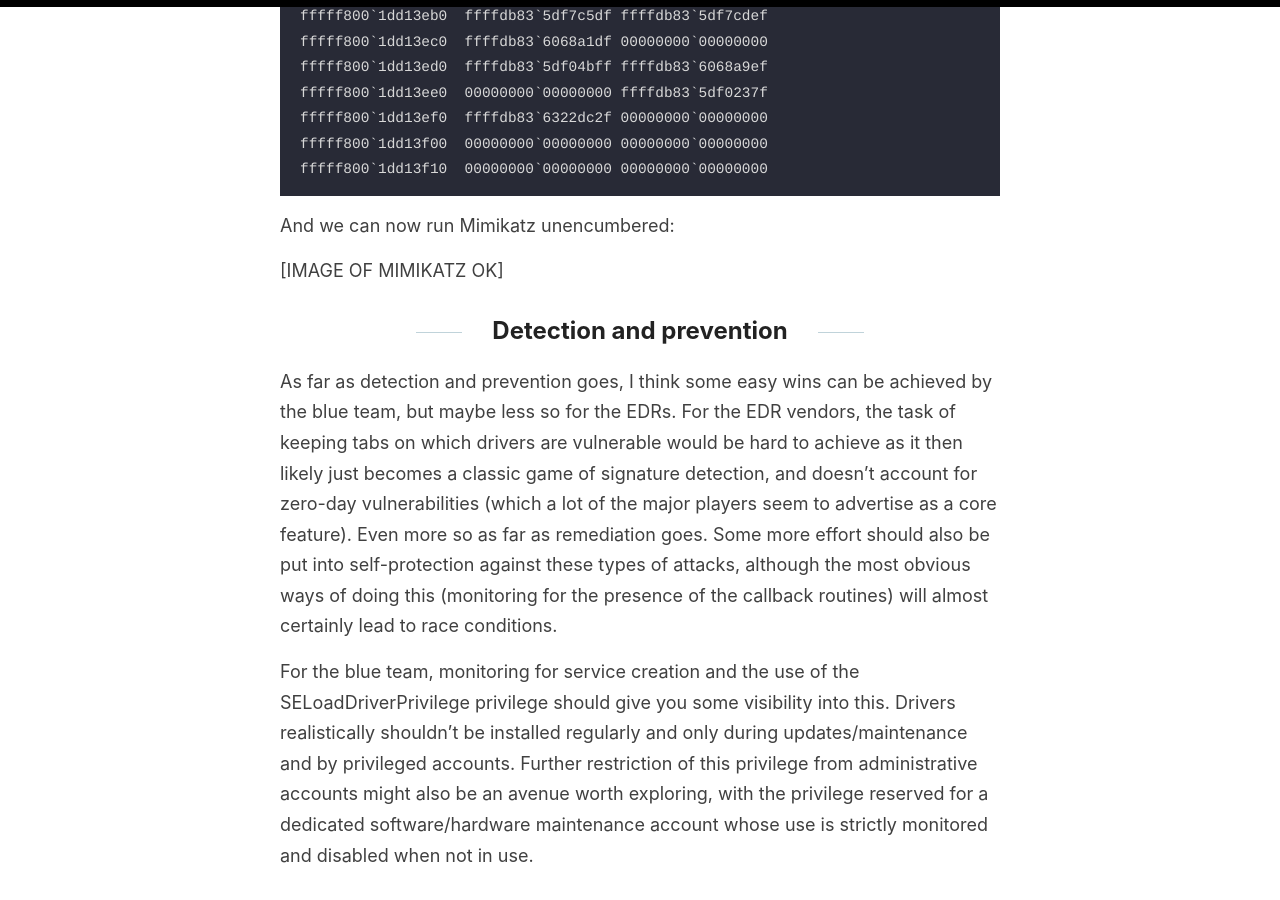
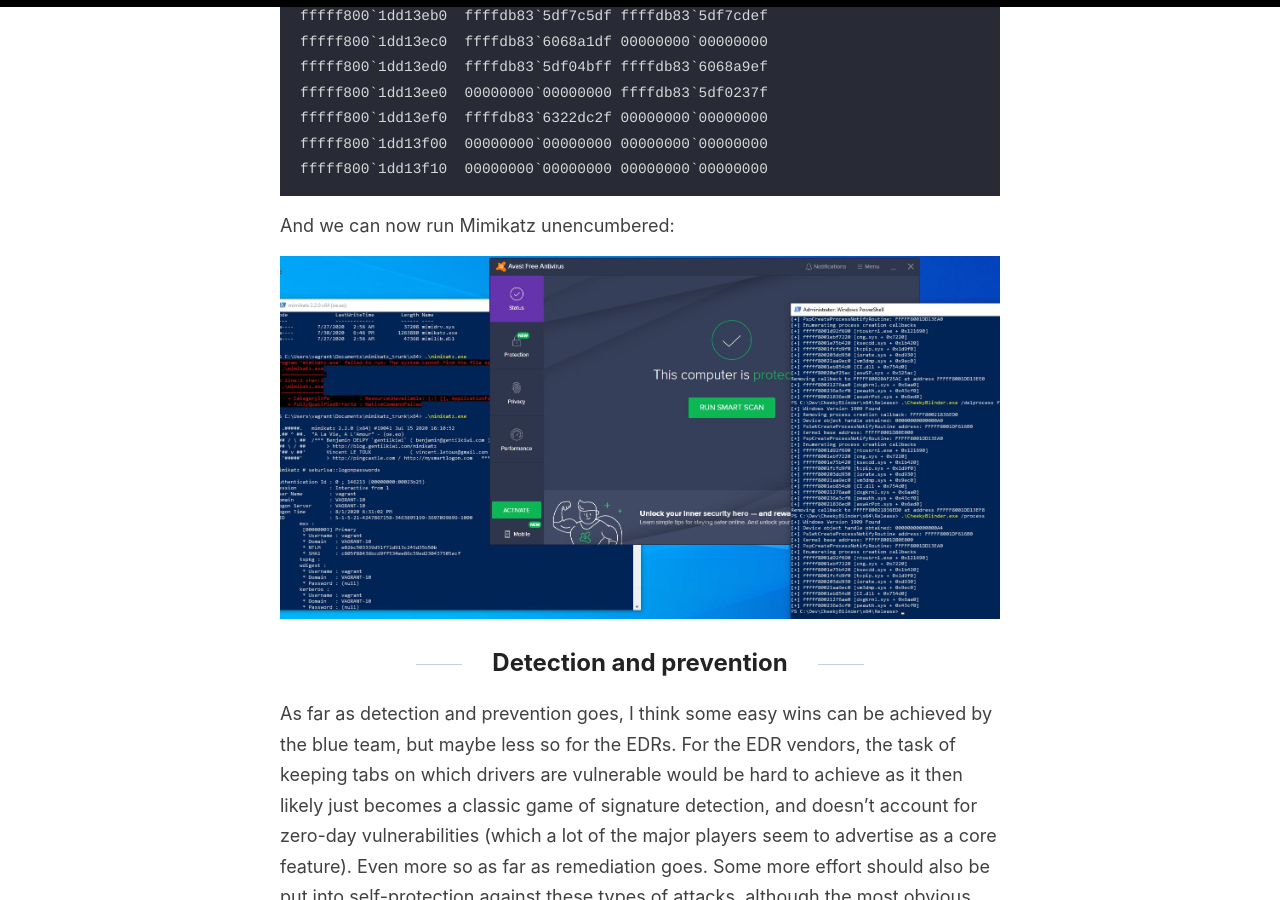
Before and after one commit to br-sn/br-sn.github.io, a Jekyll site: the page built from _posts/2020-08-02-Removing-Kernel-Callbacks.md, in a window 1280 px wide and 900 px high, scrolled down 10463 px. Built offline with Jekyll 4.4.1, drawn with Linux system fonts in a browser that asks for light colours; our own code applies the rules of GitHub Pages for plain Markdown files.

Commit message:
Update 2020-08-02-Removing-Kernel-Callbacks.md

```diff
--- a/_posts/2020-08-02-Removing-Kernel-Callbacks.md
+++ b/_posts/2020-08-02-Removing-Kernel-Callbacks.md
@@ -285,7 +285,7 @@ fffff800`1dd13f10  00000000`00000000 00000000`00000000
 
 And we can now run Mimikatz unencumbered:
 
-[IMAGE OF MIMIKATZ OK]
+![Mimikatz running fine](/images/mimikatzOK.jpg)
 
 
 ## Detection and prevention
```
